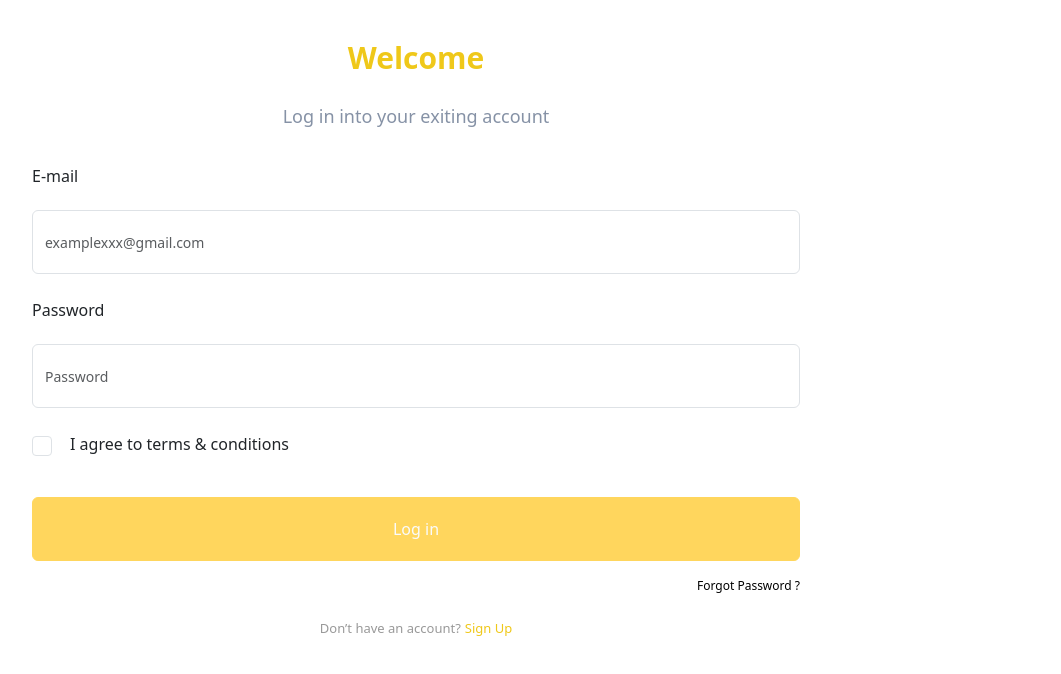
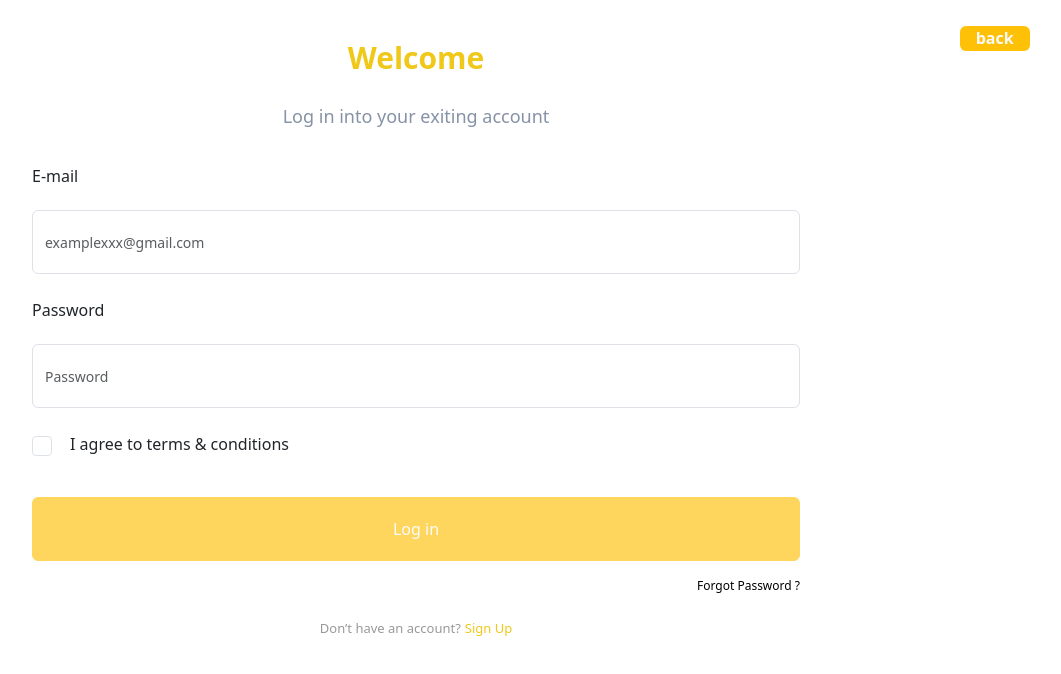
Before and after one commit to mrizkysolehudin/fe-recipe, a React (Create React App) app: page /login in a window 1280 px wide. Shown: the top 674 px of the page, without its empty margins (212-1273 px from the left). Built offline with nearby package versions, Linux system fonts and the light colour scheme.

Commit message:
finish fitur: privateRoute & add components: backToHomeButton

```diff
--- /dev/null
+++ b/src/components/Global/BackToHomeButton/index.jsx
@@ -0,0 +1,33 @@
+import React from "react";
+import { Link } from "react-router-dom";
+
+const BackToHomeButton = ({
+	top,
+	right,
+	className,
+	bottom,
+	left,
+	fontSize,
+}) => {
+	return (
+		<div style={{ position: "relative" }}>
+			<Link
+				to="/"
+				style={{
+					top: top,
+					right: right,
+					left: left,
+					bottom: bottom,
+					position: "absolute",
+					fontSize: fontSize,
+				}}
+				className={className}>
+				<button className="border-0 text-light bg-warning px-3 pt-0 fw-bold rounded">
+					back
+				</button>
+			</Link>
+		</div>
+	);
+};
+
+export default BackToHomeButton;
--- /dev/null
+++ b/src/components/Global/PrivateRoute/index.js
@@ -0,0 +1,12 @@
+import React from "react";
+import { Navigate, Outlet } from "react-router-dom";
+
+const PrivateRoute = ({ children }) => {
+	const token = localStorage.getItem("token");
+
+	if (!token) return <Navigate to="/login" />;
+
+	return children || <Outlet />;
+};
+
+export default PrivateRoute;
--- a/src/pages/Login/index.jsx
+++ b/src/pages/Login/index.jsx
@@ -4,6 +4,7 @@ import { Link, useNavigate } from "react-router-dom";
 import Swal from "sweetalert2";
 import http from "../../helpers/http";
 import { baseUrl } from "../../helpers/baseUrl";
+import BackToHomeButton from "../../components/Global/BackToHomeButton";
 
 const LoginPage = () => {
 	const navigate = useNavigate();
@@ -68,6 +69,31 @@ const LoginPage = () => {
 
 	return (
 		<div id="page-login" style={{ width: "100dvw", position: "relative" }}>
+			{/* <BackToHomeButton
+				top="73vw"
+				left="4vw"
+				fontSize={12}
+				className="d-sm-none d-block"
+			/> */}
+			<BackToHomeButton
+				top="60vw"
+				left="4vw"
+				fontSize={12}
+				className="d-block d-md-none"
+			/>
+			<BackToHomeButton
+				top="31vw"
+				left="4vw"
+				fontSize={12}
+				className="d-block d-lg-none"
+			/>
+			<BackToHomeButton
+				top="20vw"
+				left="3vw"
+				className="d-none d-lg-block d-xl-none"
+			/>
+			<BackToHomeButton top="20vw" right="3vw" className="d-none d-xl-block" />
+
 			<main className="row" style={{ width: "100%", height: "100%" }}>
 				<section
 					id="content-left"
--- a/src/router/index.js
+++ b/src/router/index.js
@@ -8,6 +8,7 @@ import AddRecipePage from "../pages/AddRecipe";
 import RegisterPage from "../pages/Register";
 import VideoDetailsPage from "../pages/VideoDetails";
 import EditRecipePage from "../pages/EditRecipe";
+import PrivateRoute from "../components/Global/PrivateRoute";
 
 const Router = () => {
 	const [token, setToken] = useState("");
@@ -28,15 +29,38 @@ const Router = () => {
 					<Route path="login" element={<LoginPage />} />
 					<Route path="register" element={<RegisterPage />} />
 
-					<Route path="myprofile" element={<ProfilePage token={token} />} />
+					{/* private */}
+					<Route
+						path="myprofile"
+						element={
+							<PrivateRoute>
+								<ProfilePage token={token} />
+							</PrivateRoute>
+						}
+					/>
 				</Route>
 
 				<Route path="/recipe">
 					<Route path=":id" element={<RecipeDetailsPage />} />
+					<Route path="video/:id" element={<VideoDetailsPage />} />
 
-					<Route path="add" element={<AddRecipePage />} />
-					<Route path="edit/:id" element={<EditRecipePage />} />
-					<Route path="video/:id" element={<VideoDetailsPage />} />
+					{/* private */}
+					<Route
+						path="add"
+						element={
+							<PrivateRoute>
+								<AddRecipePage />
+							</PrivateRoute>
+						}
+					/>
+					<Route
+						path="edit/:id"
+						element={
+							<PrivateRoute>
+								<EditRecipePage />
+							</PrivateRoute>
+						}
+					/>
 				</Route>
 			</Routes>
 		</BrowserRouter>
```
